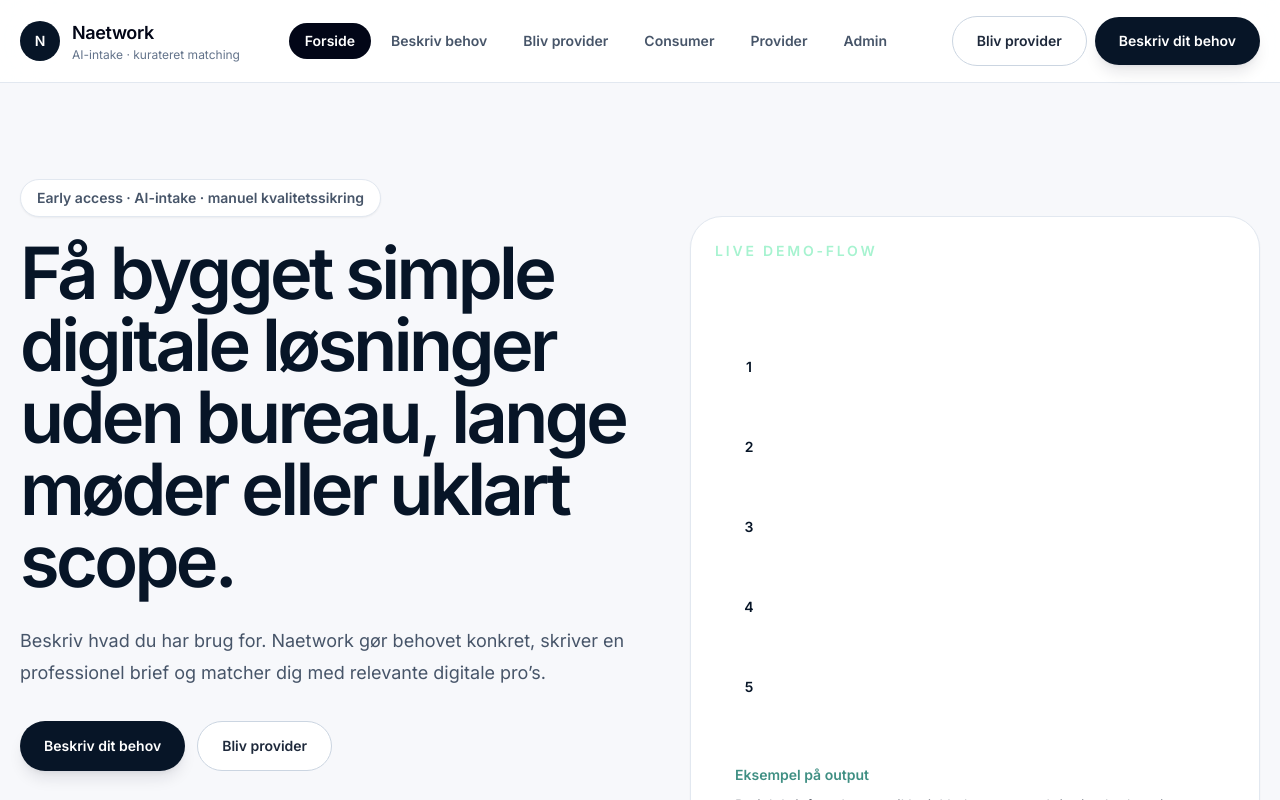
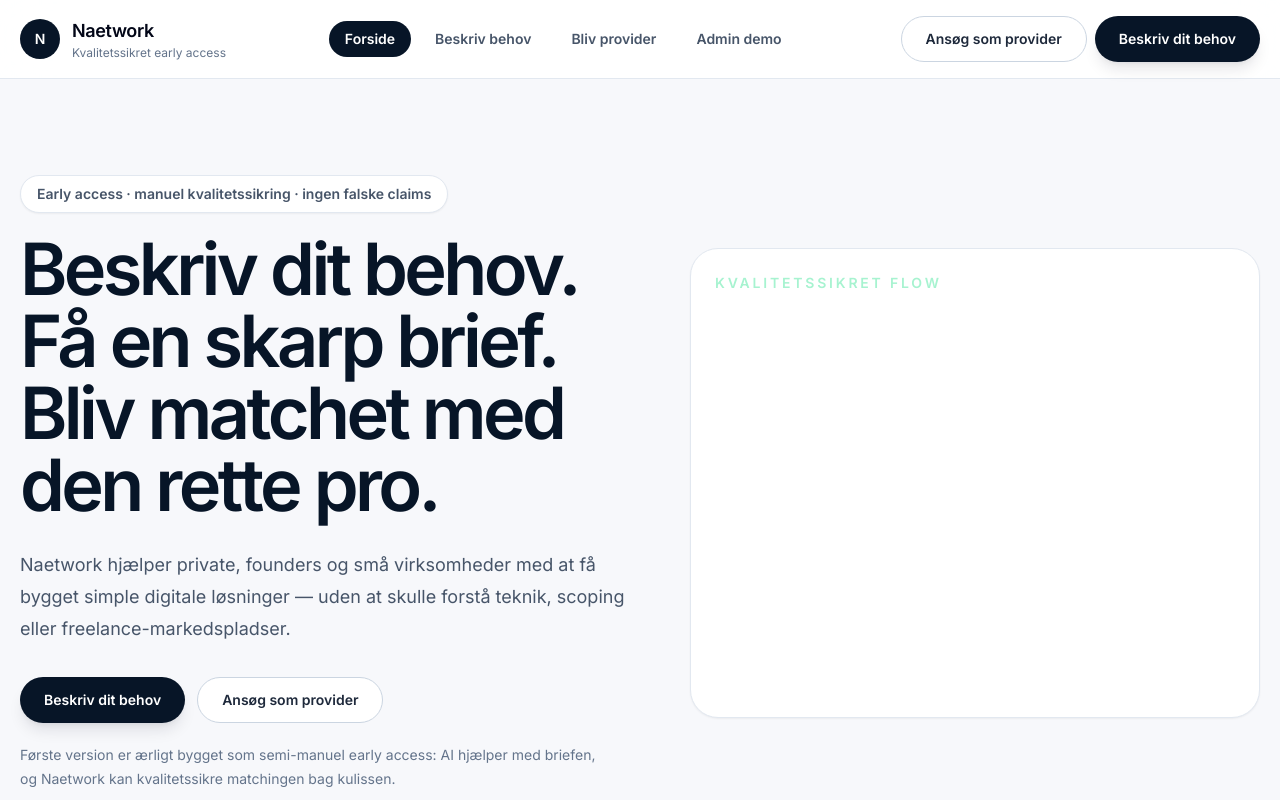
Before and after one commit to mikkelstreet-png/Naetwork, a Next.js app: page / in a window 1280 px wide. Shown: the top 800 px of the page. Built offline with nearby package versions, Linux system fonts and the light colour scheme.

Commit message:
Use quality-assured Naetwork MVP homepage

```diff
--- a/app/page.tsx
+++ b/app/page.tsx
@@ -1,5 +1,5 @@
-import { NaetworkMvp } from "@/components/NaetworkMvp";
+import { NaetworkQualityMvp } from "@/components/NaetworkQualityMvp";
 
 export default function Home() {
-  return <NaetworkMvp />;
+  return <NaetworkQualityMvp />;
 }
```
